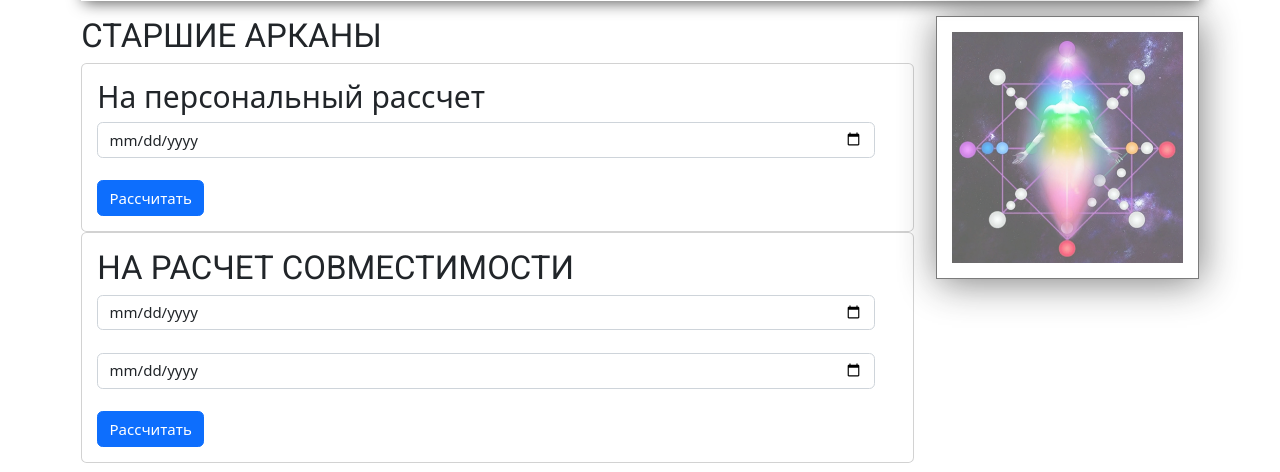
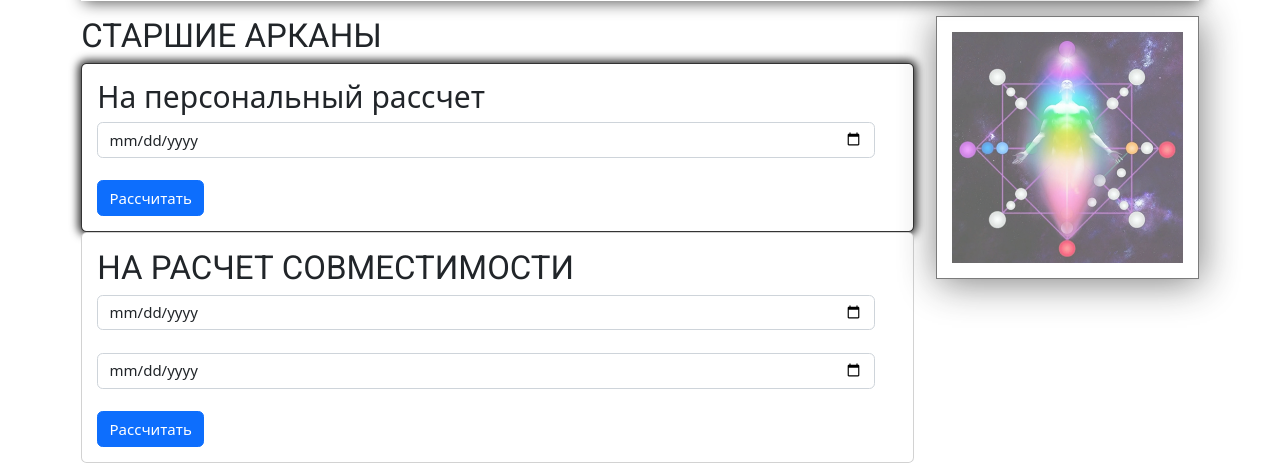
Before and after one commit to Olmeksky/matrix_fate2, a PHP site: page / in a window 1280 px wide, with the pointer over the restyled element. Shown: the part 74-546 px from the top of the page. Run offline with PHP 8.4, Linux system fonts and the light colour scheme.

Commit message:
Update styler.css

```diff
--- a/css/styler.css
+++ b/css/styler.css
@@ -75,7 +75,12 @@ html {
 .btn .btn-success {
 	margin-left: 1.5em;
 }
+/* End TOP NAV */
 
+.card:hover {
+	border-color: rgba(0,0,0,0.8);
+	box-shadow: 0 0 0.6rem 0.2rem rgba(0,0,0,0.8);
+}
 
 main .conteiner {
 	margin-top: 1rem;
```
